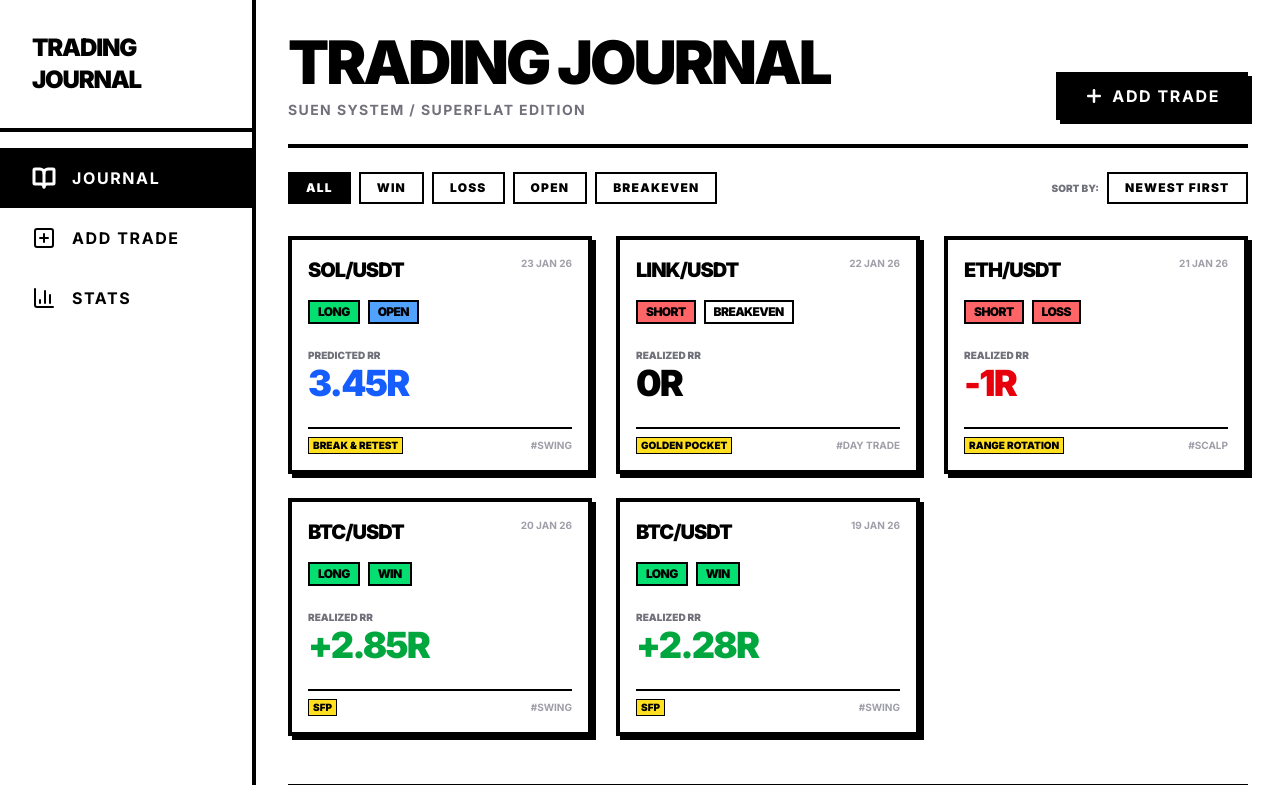
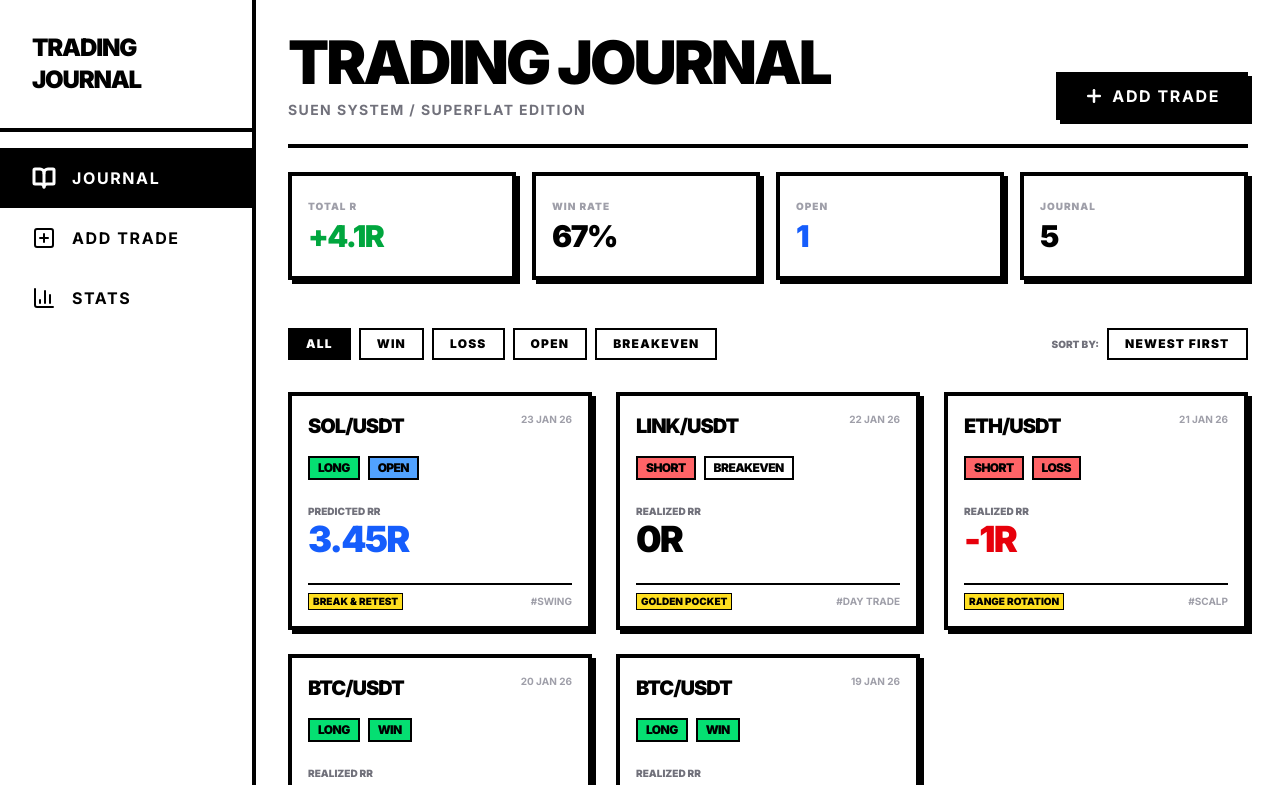
Before and after one commit to BasedDevNgmi/tradingjournal, a Next.js app: page / in a window 1280 px wide. Shown: the top 785 px of the page. Built offline with nearby package versions, Linux system fonts and the light colour scheme.

Commit message:
Feature: Statistics dashboard met Winrate en Total R

```diff
--- a/app/page.tsx
+++ b/app/page.tsx
@@ -1,4 +1,5 @@
 import { TradeList } from "@/components/trade-list";
+import { StatsOverview } from "@/components/stats-overview";
 import { Plus } from "lucide-react";
 import Link from "next/link";
 import { Button } from "@/components/ui/button";
@@ -23,7 +24,13 @@ export default function Home() {
         </Link>
       </header>
 
-      <TradeList />
+      {/* Stats Section */}
+      <StatsOverview />
+
+      {/* Main Content */}
+      <div className="pt-4">
+        <TradeList />
+      </div>
 
       <footer className="pt-12 pb-8 flex flex-col sm:flex-row justify-between items-center gap-4 border-t-4 border-black mt-12">
         <p className="text-[10px] font-black uppercase tracking-[0.2em] text-zinc-400">
--- /dev/null
+++ b/components/stats-overview.tsx
@@ -0,0 +1,110 @@
+"use client";
+
+import { useTrades } from "@/context/trade-context";
+import { Card, CardContent } from "@/components/ui/card";
+import { cn } from "@/lib/utils";
+import { useEffect, useState } from "react";
+
+export function StatsOverview() {
+  const { trades } = useTrades();
+  const [mounted, setMounted] = useState(false);
+
+  // Hydration fix
+  useEffect(() => {
+    setMounted(true);
+  }, []);
+
+  if (!mounted) {
+    return (
+      <div className="grid grid-cols-2 lg:grid-cols-4 gap-4 mb-8">
+        {[1, 2, 3, 4].map((i) => (
+          <div key={i} className="h-24 bg-zinc-50 border-4 border-black animate-pulse" />
+        ))}
+      </div>
+    );
+  }
+
+  // Calculations
+  const wins = trades.filter(t => t.status === 'Win').length;
+  const losses = trades.filter(t => t.status === 'Loss').length;
+  const totalClosed = wins + losses;
+
+  const winRate = totalClosed > 0 ? (wins / totalClosed) * 100 : 0;
+
+  const totalR = trades.reduce((acc, t) => acc + (t.rrRealized || 0), 0);
+  const openTrades = trades.filter(t => t.status === 'Open').length;
+  const totalTrades = trades.length;
+
+  // Streak calculation (based on sorted date)
+  const sortedTrades = [...trades].sort((a, b) => new Date(b.date).getTime() - new Date(a.date).getTime());
+  const closedTrades = sortedTrades.filter(t => t.status === 'Win' || t.status === 'Loss');
+
+  let currentStreak = 0;
+  if (closedTrades.length > 0) {
+    const firstStatus = closedTrades[0].status;
+    for (const t of closedTrades) {
+      if (t.status === firstStatus) {
+        currentStreak++;
+      } else {
+        break;
+      }
+    }
+  }
+
+  return (
+    <div className="grid grid-cols-2 lg:grid-cols-4 gap-4 mb-8">
+      {/* Block 1: Total R */}
+      <Card className="bg-white border-4 border-black shadow-[4px_4px_0px_0px_rgba(0,0,0,1)]">
+        <CardContent className="p-4 flex flex-col justify-center min-h-[100px]">
+          <p className="text-[10px] font-black uppercase text-zinc-400 tracking-widest mb-1">Total R</p>
+          <p className={cn(
+            "text-3xl font-black tracking-tighter",
+            totalR > 0 ? "text-green-600" : totalR < 0 ? "text-red-600" : "text-black"
+          )}>
+            {totalR > 0 ? '+' : ''}{totalR.toFixed(1)}R
+          </p>
+        </CardContent>
+      </Card>
+
+      {/* Block 2: Win Rate */}
+      <Card className="bg-white border-4 border-black shadow-[4px_4px_0px_0px_rgba(0,0,0,1)]">
+        <CardContent className="p-4 flex flex-col justify-center min-h-[100px]">
+          <p className="text-[10px] font-black uppercase text-zinc-400 tracking-widest mb-1">Win Rate</p>
+          <div className="flex items-baseline gap-2">
+            <p className="text-3xl font-black tracking-tighter">
+              {winRate.toFixed(0)}%
+            </p>
+            {currentStreak > 1 && (
+              <span className={cn(
+                "text-[10px] font-black px-1 border border-black",
+                closedTrades[0].status === 'Win' ? "bg-green-400" : "bg-red-400"
+              )}>
+                {currentStreak} STREAK
+              </span>
+            )}
+          </div>
+        </CardContent>
+      </Card>
+
+      {/* Block 3: Open Trades */}
+      <Card className="bg-white border-4 border-black shadow-[4px_4px_0px_0px_rgba(0,0,0,1)]">
+        <CardContent className="p-4 flex flex-col justify-center min-h-[100px]">
+          <p className="text-[10px] font-black uppercase text-zinc-400 tracking-widest mb-1">Open</p>
+          <p className="text-3xl font-black tracking-tighter text-blue-600">
+            {openTrades}
+          </p>
+        </CardContent>
+      </Card>
+
+      {/* Block 4: Total Trades */}
+      <Card className="bg-white border-4 border-black shadow-[4px_4px_0px_0px_rgba(0,0,0,1)]">
+        <CardContent className="p-4 flex flex-col justify-center min-h-[100px]">
+          <p className="text-[10px] font-black uppercase text-zinc-400 tracking-widest mb-1">Journal</p>
+          <p className="text-3xl font-black tracking-tighter">
+            {totalTrades}
+          </p>
+        </CardContent>
+      </Card>
+    </div>
+  );
+}
```
